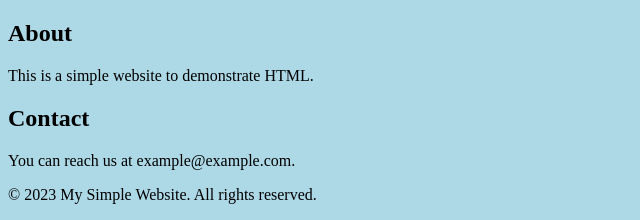
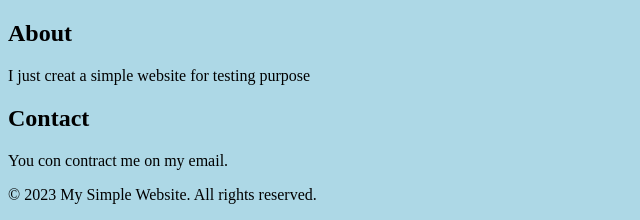
Before and after one commit to MuhammadSaqibFarooq/simplewebsite, a plain HTML site: page index.html in a window 1280 px wide. Shown: the part 134-354 px from the top of the page, without its empty margins (0-640 px from the left). Drawn offline with Linux system fonts and the light colour scheme.

Commit message:
Update index.hmtl
Changes occure

```diff
--- a/index.html
+++ b/index.html
@@ -24,12 +24,12 @@
     <main>
         <section>
             <h2>About</h2>
-            <p>This is a simple website to demonstrate HTML.</p>
+            <p>I just creat a simple website for testing purpose </p>
         </section>
 
         <section>
             <h2>Contact</h2>
-            <p>You can reach us at example@example.com.</p>
+            <p>You con contract me on my  email.</p>
         </section>
     </main>
 
```
